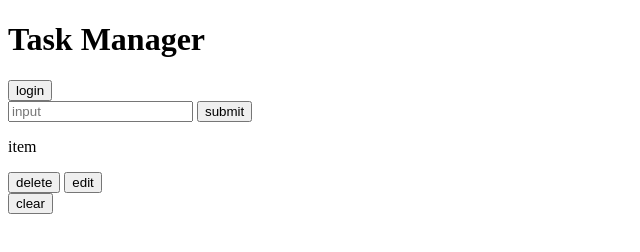
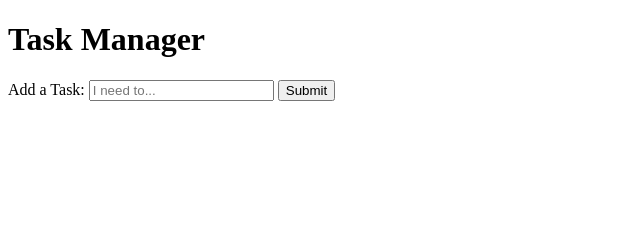
Before and after one commit to Vigneshwarie/G6-Task-Manager, a plain HTML site: page index.html in a window 1280 px wide. Shown: the whole page, without its empty margins (0-640 px from the left). Drawn offline with nearby package versions, Linux system fonts and the light colour scheme.

Commit message:
new html

```diff
--- a/index.html
+++ b/index.html
@@ -1,58 +1,58 @@
 <!DOCTYPE html>
 <html lang="en">
+
 <head>
-     <meta charset="UTF-8">
-     <meta name="viewport" content="width=device-width, initial-scale=1.0">
+     <meta charset="UTF-8" />
+     <meta name="viewport" content="width=device-width, initial-scale=1.0" />
+     <meta http-equiv="X-UA-Compatible" content="ie=edge" />
      <title>Task Manager</title>
-    </head>
- <header>
-     <h1>Task Manager</h1>
-     <button type = "login" class="login-btn" >
-          login
- </button>
-    </header>
+
+     <link rel="stylesheet" href="https://code.jquery.com/ui/1.13.2/themes/base/jquery-ui.css">
+     <link rel="stylesheet" href="https://code.jquery.com/ui/1.12.1/themes/base/jquery-ui.css" />
+     <!--link rel="stylesheet" href="https:/resources/demos/style.css"-->
+     <link rel="stylesheet" href="./assets/css/style.css" />
+     <script src="https://code.jquery.com/jquery-3.6.0.js"></script>
+     <script src="https://code.jquery.com/ui/1.13.2/jquery-ui.js"></script>
+     <script src="https://code.jquery.com/jquery-1.12.4.js"></script>
+     <script src="https://cdn.jsdelivr.net/npm/dayjs@1.11.3/dayjs.min.js"
+          integrity="sha256-iu/zLUB+QgISXBLCW/mcDi/rnf4m4uEDO0wauy76x7U=" crossorigin="anonymous"></script>
+     <script src="https://code.jquery.com/ui/1.12.1/jquery-ui.js"></script>
+     <script>
+          $(function () {
+               $("#datepicker").datepicker();
+          });
+     </script>
+</head>
+
 
 
 <body>
-     <div>
+     <div class="card">
+          <h1>Task Manager</h1>
+          <form id="task-form">
+               <label for="task-text">Add a Task: </label>
+               <input type="text" placeholder="I need to..." name="task-text" id="task-text" />
+               <button type="submit" value="submit" id="submitBtn">Submit</button>
+          </form>
 
-     <time datetime= "" >
-     <input type ="text" Placeholder = "input">
-     <button type = "submit" class="submit-btn" >
-          submit
-</button>
-</div>
+          <div class="task-container">
+               <div class="task-list" id="task-list">
+                    <!--div class="task-item">
+                         <p>Sample Task</p>
+                         <div>
+                              <input type="text" class="form-control" id="datepicker" autocomplete="off" />
+                              <button type="button" class="editbtn">Edit</button>
+                              <button type="button" class="deletebtn">Delete</button>
+                         </div>
+                    </div-->
+               </div>
 
+          </div>
 
-     <div  class="task-container" >
-       <div class="task-list">
-        <article class= "task-item" >
-           <p class="title">item</p>
-            <div  class="btn-container" >
-               <button type = "delete" class="delete-btn" >
-             delete
-             <i class="fas fa-trash"></i>
-      </button>
-      <button type = "edit" class="edit-btn" >
-           edit
-           <i class="fas fa-edit"></i>
-      </button>
-      </div>
-     </article>
-      </div>
-      </div>
+     </div>
 
-      <button type = "clear" class="clear-btn" >
-          clear </button>
-
-
-
-
-
-
-
-
-     <ul id = "tasklist" >
+     <script src="./assets/js/script.js"></script>
 
 </body>
+
 </html>
```
